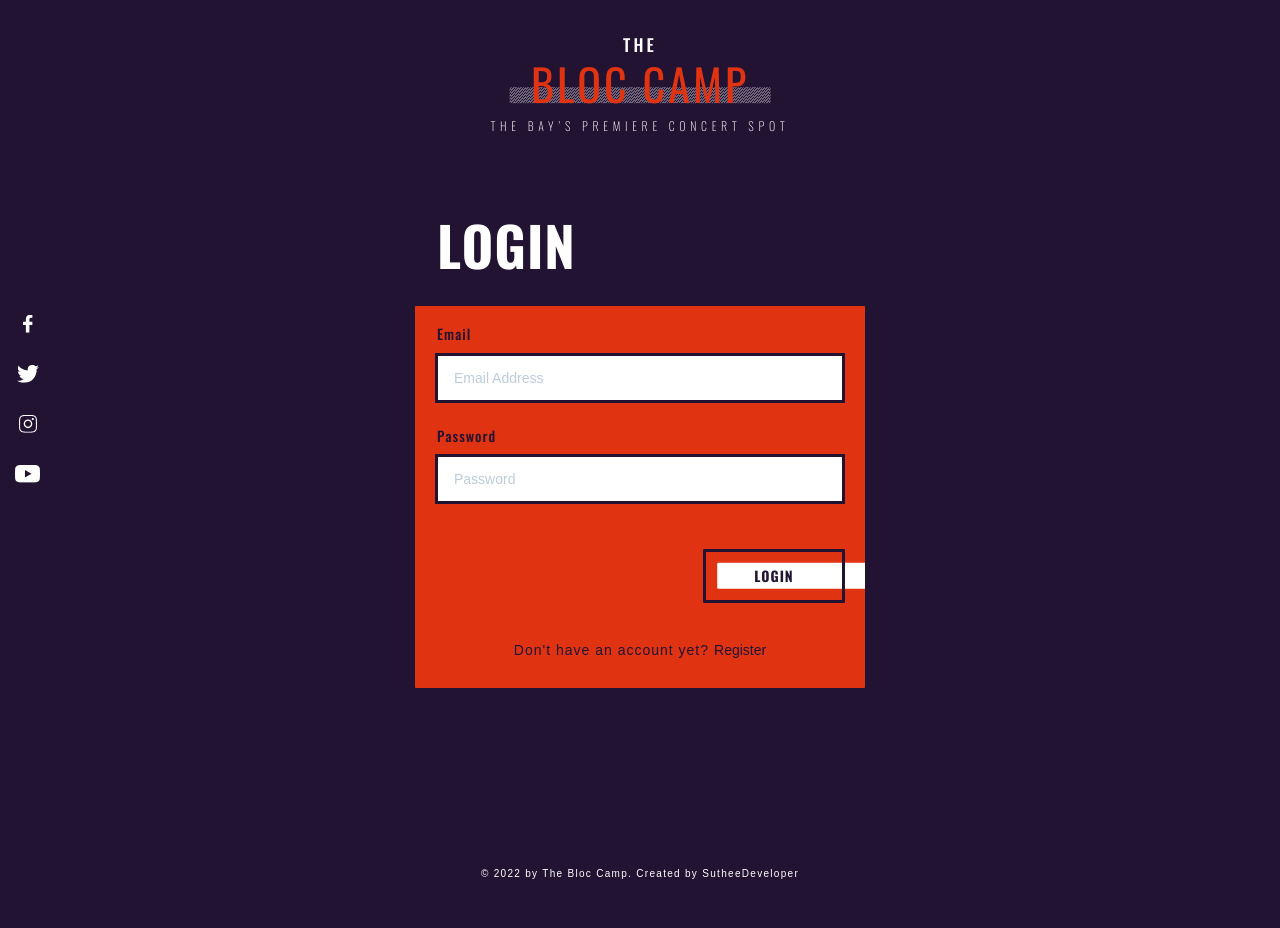
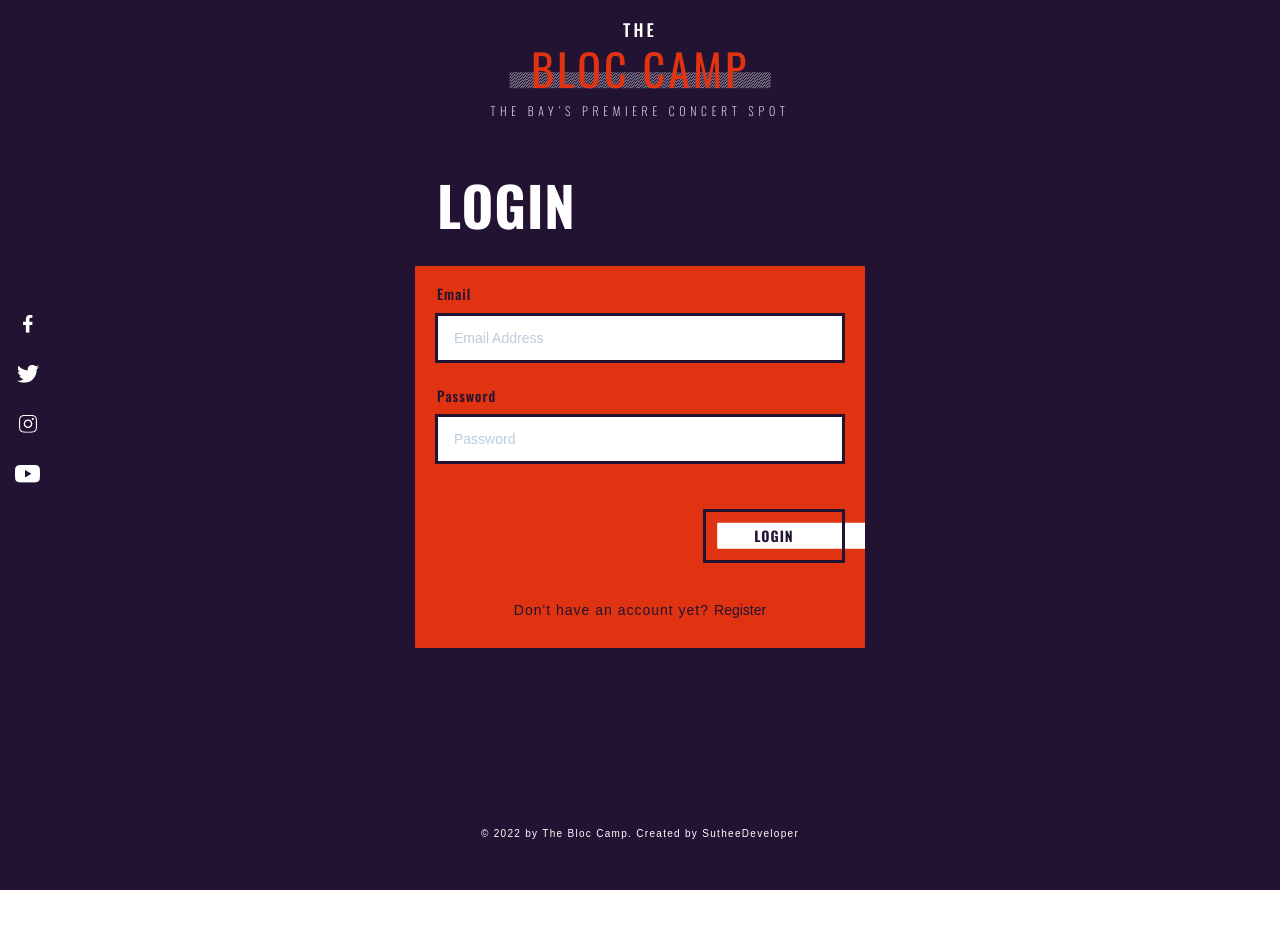
Before and after one commit to SutheeDev/The-Bloc-Camp, a React (Create React App) app in the folder client/: page /register in a window 1280 px wide. After the commit the page ends 890 px from the top, so only its background shows below. Built offline with nearby package versions, Linux system fonts and the light colour scheme.

Commit message:
fix header top value and padding on register page

```diff
--- a/client/src/components/Header.js
+++ b/client/src/components/Header.js
@@ -4,7 +4,7 @@ import { Logo } from ".";
 
 const Header = () => {
   return (
-    <Wrapper>
+    <Wrapper className="header">
       <div>
         <Logo />
         <SocialLinks />
@@ -21,7 +21,8 @@ const Wrapper = styled.header`
   width: 100%;
   background-color: var(--darkBlue);
   padding: 0px 0 85px 0;
-  margin-top: 14px;
+  /* margin-top: 14px; */
+  padding-top: 14px;
   div {
     width: 100%;
   }
--- a/client/src/pages/Register.js
+++ b/client/src/pages/Register.js
@@ -166,6 +166,10 @@ const Button = styled.button`
 `;
 
 const Wrapper = styled.main`
+  .header {
+    top: 0;
+    padding: 20px 0;
+  }
   /* ------------------- */
   /* Login Page, Subscribe Page, Subscribed Page */
   /* ------------------- */
```
